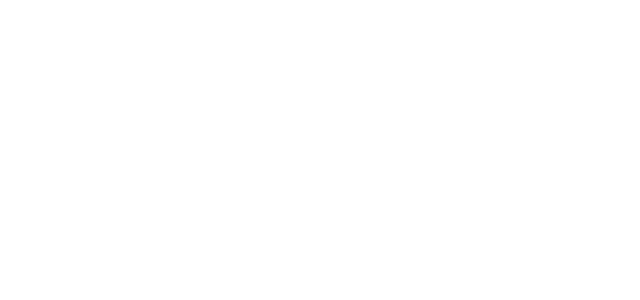
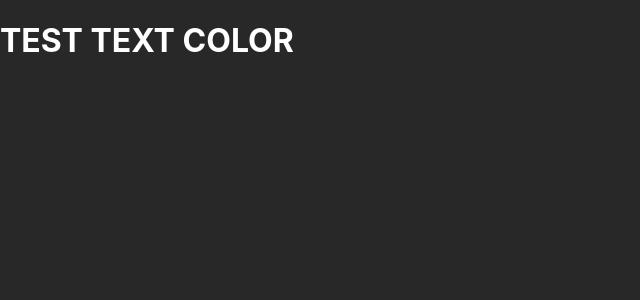
Before and after one commit to Kristopp/Portfolio, a Next.js app: page / in a window 1280 px wide. Shown: the top 300 px of the page, without its empty margins (0-640 px from the left). Built offline with nearby package versions, Linux system fonts and the light colour scheme.

Commit message:
some folder structure nad some globlal css

```diff
--- a/pages/_app.js
+++ b/pages/_app.js
@@ -1,7 +1,13 @@
-
+import { Global } from "@emotion/react";
+import { globalStyles } from "./../shared/globalCss";
 
 function MyApp({ Component, pageProps }) {
-  return <Component {...pageProps} />
+  return (
+    <>
+      <Global styles={globalStyles} />
+      <Component {...pageProps} />
+    </>
+  );
 }
 
-export default MyApp
+export default MyApp;
--- a/pages/index.js
+++ b/pages/index.js
@@ -6,6 +6,7 @@
       <Head>
         <title>Portfolio</title>
       </Head>
+      <h1>TEST TEXT COLOR</h1>
     </div>
   )
 }
```
